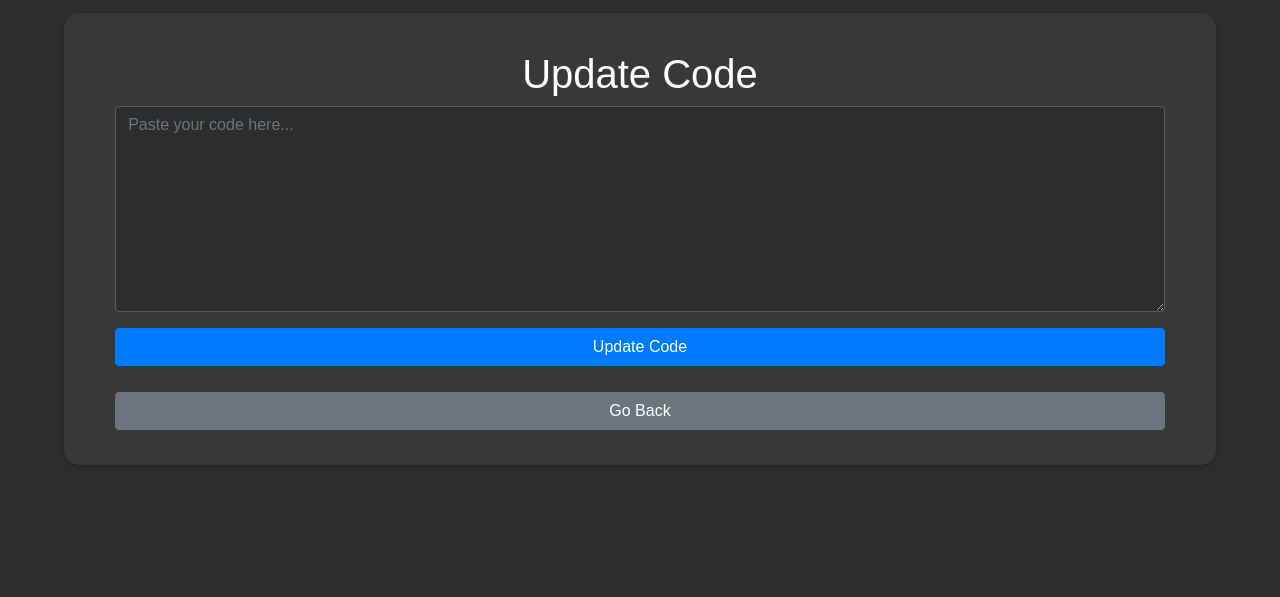
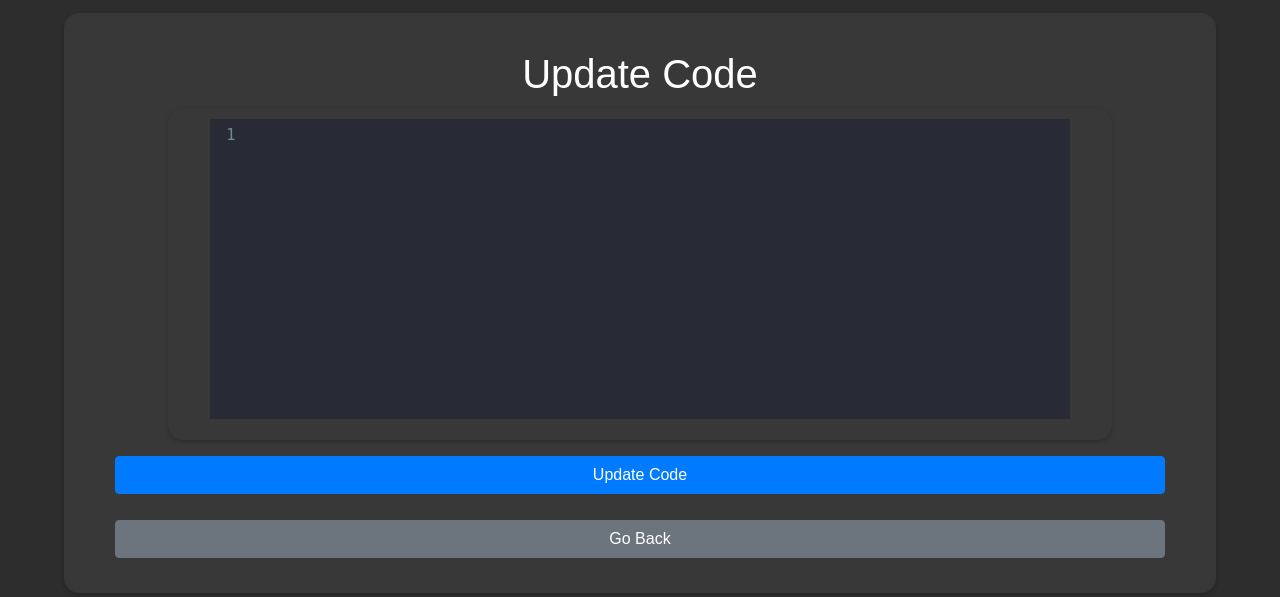
Before and after one commit to mrs714/CaptureTheFlag, a Flask app: page /update_code in a window 1280 px wide. Shown: the top 597 px of the page. Run offline with Flask 3, Linux system fonts and the light colour scheme; a user stored in the database is signed in; some libraries are stand-ins or nearby versions.

Commit message:
added dark theme and styling to code update

```diff
--- a/static/update_code_script.js
+++ b/static/update_code_script.js
@@ -30,3 +30,5 @@ async function update_code() {
     return false;
   }
 }
+
+// CODE MIRROR --------------------------------------------------------------------------------------------------------------------------------------------------------------------------------------------
--- a/templates/update_code.html
+++ b/templates/update_code.html
@@ -2,6 +2,9 @@
 <html>
 <head>
   <title>Update Code</title>
+  <link rel="stylesheet" href="https://cdnjs.cloudflare.com/ajax/libs/codemirror/5.62.0/codemirror.min.css"> <!-- Include CodeMirror CSS -->
+  <link rel="stylesheet" href="https://cdnjs.cloudflare.com/ajax/libs/codemirror/5.62.0/theme/dracula.min.css"> <!-- Include CodeMirror dark theme CSS -->
+
   <link rel="stylesheet" href="https://maxcdn.bootstrapcdn.com/bootstrap/4.5.2/css/bootstrap.min.css">
   <link rel="stylesheet" href="./static/styles.css"> <!-- Include shared.css -->
 </head>
@@ -12,7 +15,10 @@
 
     <form>
       <div class="form-group">
-        <textarea class="form-control" id="code_zone" rows="8" placeholder="Paste your code here..."></textarea>
+        <div class="codeContainer">
+          <div class="line-numbers" id="lineNumbers"></div>
+          <textarea class="form-control" id="code_zone" rows="25" placeholder="Paste your code here..."></textarea>
+        </div>
       </div>
       <p id="message_area"></p> <!-- Display login error/success message here -->
       <button class="btn btn-primary" type="button" onclick="update_code()">Update Code</button>
@@ -23,5 +29,26 @@
 
   <script src="./static/shared_script.js"></script>
   <script src="./static/update_code_script.js"></script>
+  <script src="https://cdnjs.cloudflare.com/ajax/libs/codemirror/5.62.0/codemirror.min.js"></script>
+  <script src="https://cdnjs.cloudflare.com/ajax/libs/codemirror/5.62.0/mode/python/python.min.js"></script>
+
+  <script>
+    // Initialize CodeMirror instance, can't be used in the script file because of imports ES6 syntax
+    const codeTextarea = document.getElementById('code_zone');
+
+    // Initialize CodeMirror with the dark theme (dracula)
+    const editor = CodeMirror.fromTextArea(codeTextarea, {
+      theme: 'dracula', // Use the 'dracula' theme
+      mode: 'python',   // Set the mode to Python
+      lineNumbers: true // Show line numbers
+    });
+
+    // Synchronize scrolling between CodeMirror and line numbers
+    const lineNumbers = document.getElementById('lineNumbers');
+    editor.on('scroll', function () {
+      lineNumbers.scrollTop = editor.getScrollInfo().top;
+    });
+  </script>
+
 </body>
 </html>
```
Also changed, not shown: database/database.db.
